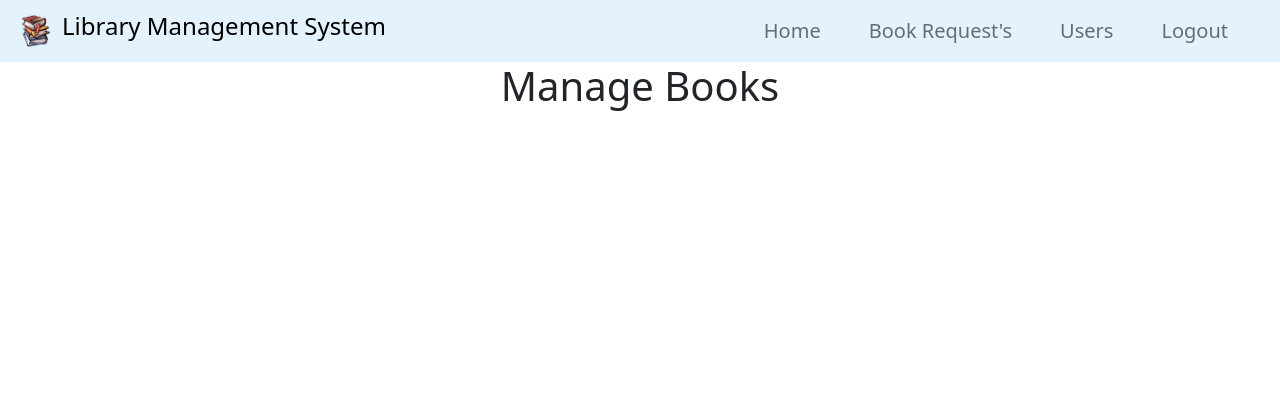
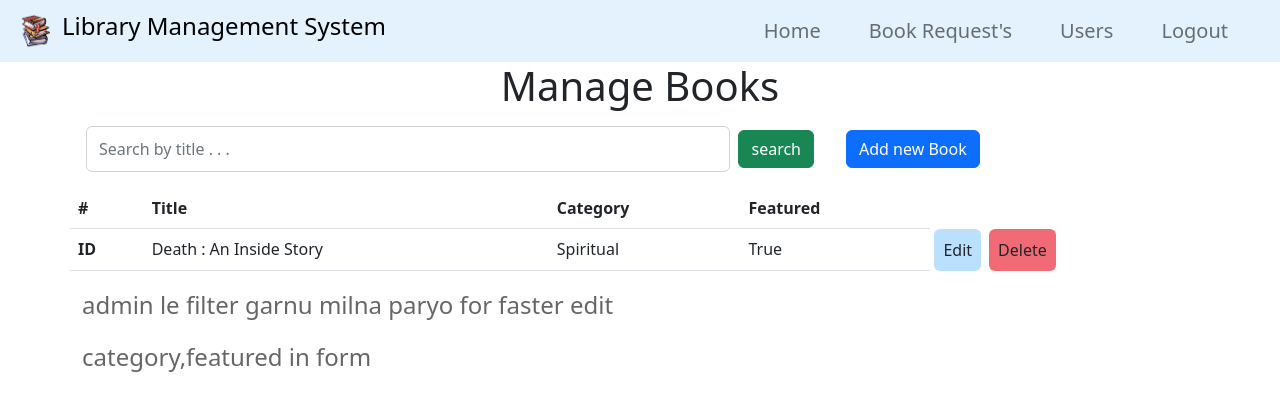
Before and after one commit to MrAalu/LibraryManagementSystem_MERN-with-Book-Recommendation-Algorithm, a React (Vite) app in the folder frontend/: page /admin-managebooks in a window 1280 px wide. Shown: the top 410 px of the page. Built offline with nearby package versions, Linux system fonts and the light colour scheme.

Commit message:
Manage Books Created , More Setup to be Done
More Books Filtering Options is needed

```diff
--- a/frontend/package.json
+++ b/frontend/package.json
@@ -15,6 +15,7 @@
     "react-bootstrap": "^2.7.4",
     "react-dom": "^18.2.0",
     "react-hot-toast": "^2.4.1",
+    "react-icons": "^4.9.0",
     "react-router-dom": "^6.11.2"
   },
   "devDependencies": {
--- a/frontend/src/ADMIN/404-pageNotFoundADMIN/PagenotFound.jsx
+++ b/frontend/src/ADMIN/404-pageNotFoundADMIN/PagenotFound.jsx
@@ -9,8 +9,10 @@ const PagenotFound = () => {
       <p>The page you are looking for does not exist.</p>
 
       <br />
-      <Link to='/'>
-        <button>Goto Home Page</button>
+      <Link to='/adminhome'>
+        <button className=' btn' id='admin-pagenotfound-btn'>
+          Goto Home Page
+        </button>
       </Link>
     </div>
   )
--- a/frontend/src/ADMIN/404-pageNotFoundADMIN/pagenotfound.css
+++ b/frontend/src/ADMIN/404-pageNotFoundADMIN/pagenotfound.css
@@ -17,3 +17,9 @@ p {
   font-size: 1.5rem;
   color: #666;
 }
+
+#admin-pagenotfound-btn {
+  text-decoration: none;
+  color: white;
+  background-color: black;
+}
--- a/frontend/src/ADMIN/adminPanel/AdminPanel.jsx
+++ b/frontend/src/ADMIN/adminPanel/AdminPanel.jsx
@@ -3,6 +3,8 @@ import { Card, Col, Row } from 'react-bootstrap'
 import './adminpanel.css'
 import { Link } from 'react-router-dom'
 import { adminpanelData } from './adminpanelData'
+
+import { GiBookshelf } from 'react-icons/gi'
 
 const AdminPanel = () => {
   return (
@@ -11,17 +13,20 @@ const AdminPanel = () => {
         {adminpanelData.map((panel_items) => {
           const { id, title, url } = panel_items
           return (
-            <Col key={id} className='col-sm-12 col-md-6 col-lg-4'>
-              <Link to={url}>
-                <Card className='card-admin my-3 mx-3 '>
+            <div className='col-xs-12 col-md-4 card-admin-main' key={id}>
+              <Card className='card-admin my-3 mx-3'>
+                <Link to={url}>
                   <Card.Body>
+                    <span className='card-admin-icon'>
+                      {panel_items.panel_icon}
+                    </span>
                     <Card.Title className='card-admin-title'>
                       <h3 className='h3 p-3'>{title}</h3>
                     </Card.Title>
                   </Card.Body>
-                </Card>
-              </Link>
-            </Col>
+                </Link>
+              </Card>
+            </div>
           )
         })}
       </Row>
--- a/frontend/src/ADMIN/adminPanel/adminpanel.css
+++ b/frontend/src/ADMIN/adminPanel/adminpanel.css
@@ -1,12 +1,22 @@
 .adminpanel-container a {
   text-decoration: none;
+  color: black;
+}
+.adminpanel-container a:hover {
+  text-decoration: none;
+  color: white;
 }
 
 .card-admin {
   background-color: rgba(144, 206, 241, 0.267) !important;
-  color: black;
   width: fit-content;
   transition: all 0.3s ease;
+  text-align: center;
+}
+
+.card-admin-main {
+  display: flex;
+  justify-content: space-evenly;
 }
 
 .card-admin:hover {
@@ -18,3 +28,12 @@
   box-shadow: 0 0 10px rgba(0, 0, 0, 0.452);
   border-radius: 10px;
 }
+
+.card-admin-icon {
+  font-size: 3rem;
+}
+
+.card-admin-icon:hover {
+  font-size: 3rem;
+  color: white;
+}
--- a/frontend/src/ADMIN/adminPanel/adminpanelData.js
+++ /dev/null
@@ -1,27 +0,0 @@
-export const adminpanelData = [
-  {
-    id: 1,
-    title: `Manage Books`,
-    url: '/admin-managebooks',
-  },
-  {
-    id: 2,
-    title: `View Users`,
-    url: '/admin-viewusers',
-  },
-  {
-    id: 3,
-    title: `Issued Books`,
-    url: '/admin-issuedbooks',
-  },
-  {
-    id: 4,
-    title: `Books Request's`,
-    url: '/admin-booksrequests',
-  },
-  {
-    id: 5,
-    title: `Returned Books`,
-    url: '/admin-returnedbooks',
-  },
-]
--- /dev/null
+++ b/frontend/src/ADMIN/adminPanel/adminpanelData.jsx
@@ -0,0 +1,39 @@
+import { GiBookshelf } from 'react-icons/gi'
+import { FaUserFriends } from 'react-icons/fa'
+import { TiTickOutline } from 'react-icons/ti'
+import { FiGitPullRequest } from 'react-icons/fi'
+import { LuBackpack } from 'react-icons/lu'
+
+export const adminpanelData = [
+  {
+    id: 1,
+    title: `Manage Books`,
+    url: '/admin-managebooks',
+    panel_icon: <GiBookshelf />,
+  },
+  {
+    id: 2,
+    title: `Books Request's`,
+    url: '/admin-booksrequests',
+    panel_icon: <FiGitPullRequest />,
+  },
+  {
+    id: 3,
+    title: `View Users`,
+    url: '/admin-viewusers',
+    panel_icon: <FaUserFriends />,
+  },
+  {
+    id: 4,
+    title: `Issued Books`,
+    url: '/admin-issuedbooks',
+    panel_icon: <TiTickOutline />,
+  },
+
+  {
+    id: 5,
+    title: `Returned Books`,
+    url: '/admin-returnedbooks',
+    panel_icon: <LuBackpack />,
+  },
+]
--- a/frontend/src/ADMIN/manageBooks/ManageBooks.jsx
+++ b/frontend/src/ADMIN/manageBooks/ManageBooks.jsx
@@ -1,9 +1,41 @@
 import React from 'react'
+import ManageSearchBooks from './ManageSearchBooks'
+import './managebooks.css'
 
 const ManageBooks = () => {
   return (
-    <div>
+    <div className='container '>
       <h1 className='h1 text-center'>Manage Books </h1>
+
+      <div className='row my-3'>
+        <ManageSearchBooks />
+      </div>
+
+      {/* TABLE BOOK DATA */}
+      <div className='row mt-3'>
+        <table class='table table-hover'>
+          <thead>
+            <tr>
+              <th scope='col'>#</th>
+              <th scope='col'>Title</th>
+              <th scope='col'>Category</th>
+              <th scope='col'>Featured</th>
+            </tr>
+          </thead>
+          <tbody>
+            <tr>
+              <th scope='row'>ID</th>
+              <td>Death : An Inside Story </td>
+              <td>Spiritual</td>
+              <td>True</td>
+              <button className='btn mx-1 edit-books-btn'>Edit</button>
+              <button className='btn mx-1 delete-books-btn'>Delete</button>
+            </tr>
+          </tbody>
+        </table>
+        <p>admin le filter garnu milna paryo for faster edit</p>
+        <p>category,featured in form </p>
+      </div>
     </div>
   )
 }
--- /dev/null
+++ b/frontend/src/ADMIN/manageBooks/ManageSearchBooks.jsx
@@ -0,0 +1,32 @@
+import React from 'react'
+
+const ManageSearchBooks = () => {
+  return (
+    <div className='container '>
+      <div className='row'>
+        <div className='col-md-8'>
+          <form
+            method='get'
+            className='form-inline d-flex justify-content-center'
+          >
+            <input
+              type='text'
+              className='form-control mx-1'
+              autoComplete='off'
+              placeholder='Search by title . . .'
+            />
+            <button type='submit' className='btn btn-success mx-1 my-1'>
+              search
+            </button>
+          </form>
+        </div>
+
+        <div className='col mx-1 my-1'>
+          <button className='btn btn-primary'>Add new Book</button>
+        </div>
+      </div>
+    </div>
+  )
+}
+
+export default ManageSearchBooks
--- /dev/null
+++ b/frontend/src/ADMIN/manageBooks/managebooks.css
@@ -0,0 +1,6 @@
+.edit-books-btn {
+  background-color: rgba(161, 212, 253, 0.726) !important;
+}
+.delete-books-btn {
+  background-color: rgba(236, 52, 68, 0.726) !important;
+}
```
Also changed, not shown: 1 other file (tests, documents, lock files or other folders).
